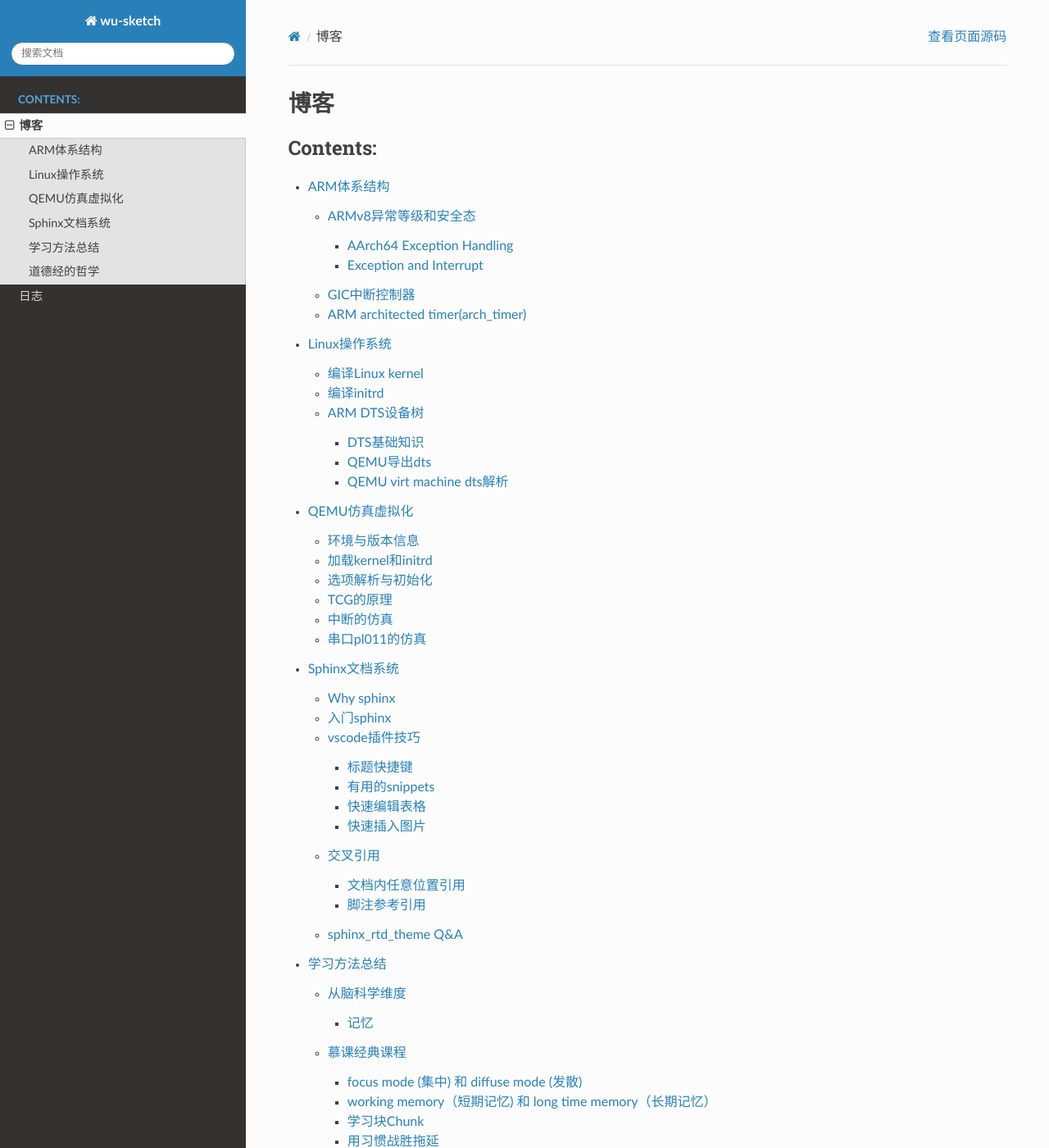
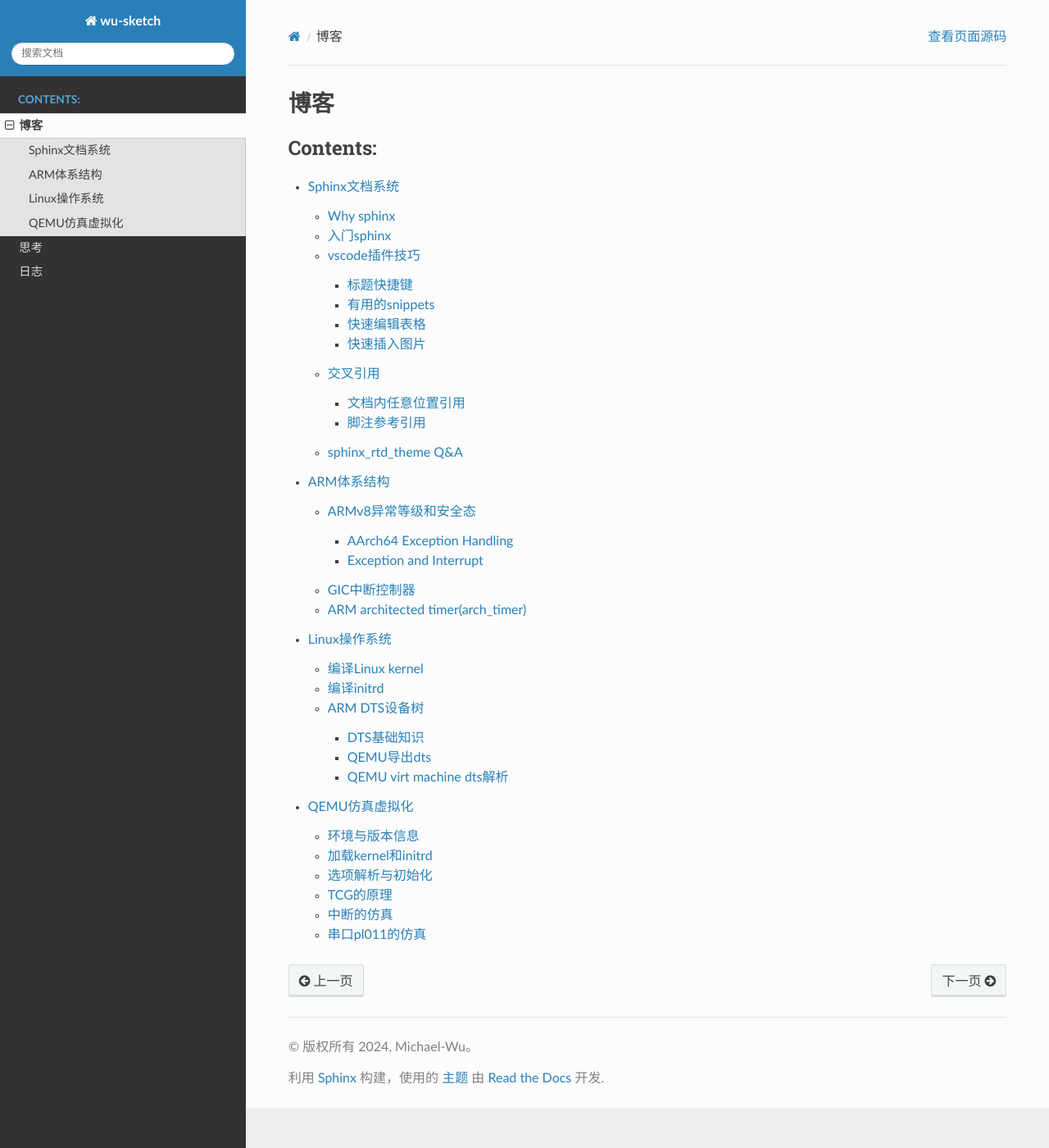
Before and after one commit to thisinnocence/sketch, a Sphinx documentation site: the page built from source/blogs/index.rst, in a window 1280 px wide and 1400 px high. Shown: the whole window at 82% size. Built offline with Sphinx 7.4.7 and the Read the Docs theme 2.0.0, drawn with Linux system fonts in a browser that asks for light colours; some of the changed text lies outside the part shown.

Commit message:
refacto directory.

```diff
--- a/source/blogs/index.rst
+++ b/source/blogs/index.rst
@@ -7,9 +7,7 @@
    :maxdepth: 5
    :caption: Contents:
 
+   Sphinx文档系统
    ARM体系结构
    Linux操作系统
    QEMU仿真虚拟化
-   Sphinx文档系统
-   学习方法总结
-   道德经的哲学
--- a/source/index.rst
+++ b/source/index.rst
@@ -11,6 +11,7 @@ Michael Wu's sketch
    :caption: Contents:
 
    blogs/index
+   think/index
    diary/index
 
 Indices and tables
--- /dev/null
+++ b/source/think/index.rst
@@ -0,0 +1,11 @@
+.. blogs
+
+思考
+#########
+
+.. toctree::
+   :maxdepth: 5
+   :caption: Contents:
+
+   学习方法
+   道德经
--- a/source/blogs/学习方法总结.rst
+++ b/source/think/学习方法.rst
@@ -3,8 +3,8 @@
 :Authors: Michael Wu
 :Version: 1.0
 
-学习方法总结
-================
+学习方法
+=========
 
 经常看到一些学习方法的文章，有从脑科学出发的，有从某个领域学习技巧出发的，还有很多私人秘籍。高效学习，我认为是得从多个维度
 去思考，多个维度的交叉，最终才能离“道”更近。多个维度就像道德经里的“名”，不是“道”，但是要去求“道”，必须从“名”出发，但是同时
--- a/source/blogs/道德经的哲学.rst
+++ b/source/think/道德经.rst
@@ -3,8 +3,8 @@
 :Authors: Michael Wu
 :Version: 1.0
 
-道德经的哲学
-==========================
+道德经
+=======
 
 战略决策与集体模型
 ----------------------
```
